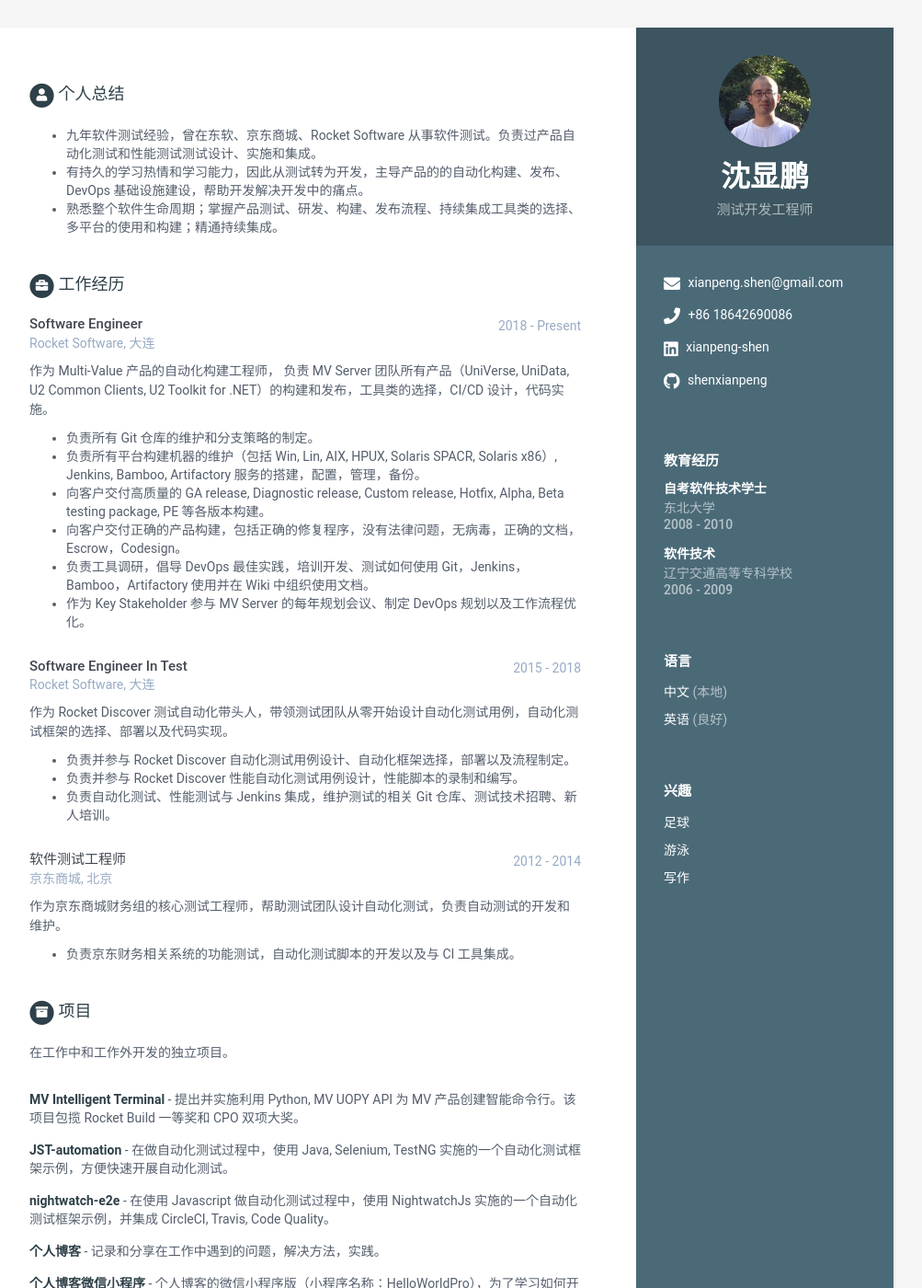
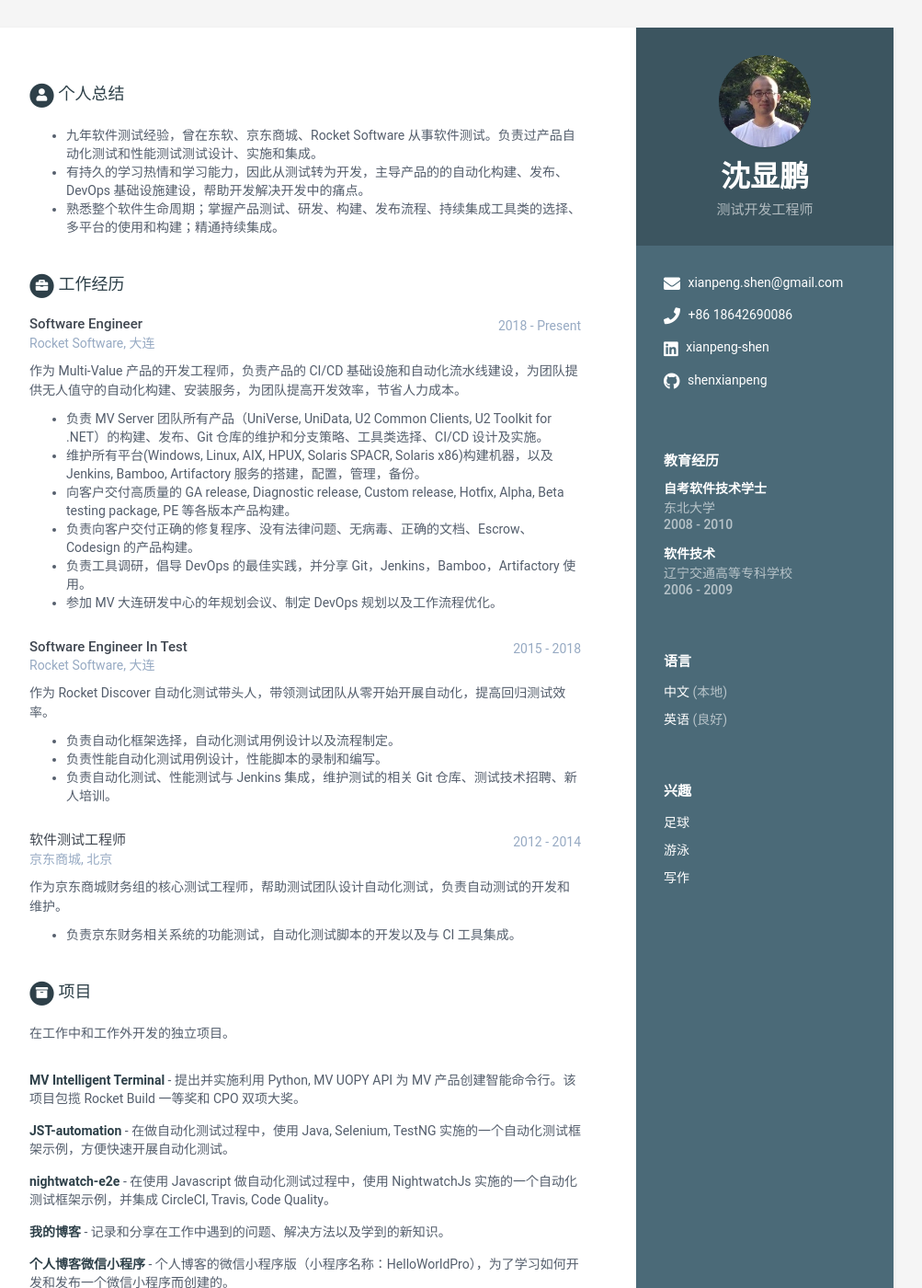
Before and after one commit to shenxianpeng/resume-cn, a Jekyll site: the page built from index.html, in a window 1280 px wide and 1400 px high. Shown: the whole window at 92% size, without its empty margins (168-1171 px from the left). Built offline with Jekyll 4.4.1, drawn with Linux system fonts in a browser that asks for light colours; some of the changed text lies outside the part shown.

Commit message:
update resume

```diff
--- a/_data/data.yml
+++ b/_data/data.yml
@@ -63,23 +63,23 @@ experiences:
       time: 2018 - Present
       company: Rocket Software, 大连
       details: |
-        作为 Multi-Value 产品的自动化构建工程师， 负责 MV Server 团队所有产品（UniVerse, UniData, U2 Common Clients, U2 Toolkit for .NET）的构建和发布，工具类的选择，CI/CD 设计，代码实施。
+        作为 Multi-Value 产品的开发工程师，负责产品的 CI/CD 基础设施和自动化流水线建设，为团队提供无人值守的自动化构建、安装服务，为团队提高开发效率，节省人力成本。
 
-          - 负责所有 Git 仓库的维护和分支策略的制定。
-          - 负责所有平台构建机器的维护（包括 Win, Lin, AIX, HPUX, Solaris SPACR, Solaris x86）, Jenkins, Bamboo, Artifactory 服务的搭建，配置，管理，备份。
-          - 向客户交付高质量的 GA release, Diagnostic release, Custom release, Hotfix, Alpha, Beta testing package, PE 等各版本构建。
-          - 向客户交付正确的产品构建，包括正确的修复程序，没有法律问题，无病毒，正确的文档，Escrow，Codesign。
-          - 负责工具调研，倡导 DevOps 最佳实践，培训开发、测试如何使用 Git，Jenkins，Bamboo，Artifactory 使用并在 Wiki 中组织使用文档。
-          - 作为 Key Stakeholder 参与 MV Server 的每年规划会议、制定 DevOps 规划以及工作流程优化。
+          - 负责 MV Server 团队所有产品（UniVerse, UniData, U2 Common Clients, U2 Toolkit for .NET）的构建、发布、Git 仓库的维护和分支策略、工具类选择、CI/CD 设计及实施。
+          - 维护所有平台(Windows, Linux, AIX, HPUX, Solaris SPACR, Solaris x86)构建机器，以及 Jenkins, Bamboo, Artifactory 服务的搭建，配置，管理，备份。
+          - 向客户交付高质量的 GA release, Diagnostic release, Custom release, Hotfix, Alpha, Beta testing package, PE 等各版本产品构建。
+          - 负责向客户交付正确的修复程序、没有法律问题、无病毒、正确的文档、Escrow、Codesign 的产品构建。
+          - 负责工具调研，倡导 DevOps 的最佳实践，并分享 Git，Jenkins，Bamboo，Artifactory 使用。
+          - 参加 MV 大连研发中心的年规划会议、制定 DevOps 规划以及工作流程优化。
 
     - role: Software Engineer In Test
       time: 2015 - 2018
       company: Rocket Software, 大连
       details: |
-        作为 Rocket Discover 测试自动化带头人，带领测试团队从零开始设计自动化测试用例，自动化测试框架的选择、部署以及代码实现。
+        作为 Rocket Discover 自动化测试带头人，带领测试团队从零开始开展自动化，提高回归测试效率。
 
-          - 负责并参与 Rocket Discover 自动化测试用例设计、自动化框架选择，部署以及流程制定。
-          - 负责并参与 Rocket Discover 性能自动化测试用例设计，性能脚本的录制和编写。
+          - 负责自动化框架选择，自动化测试用例设计以及流程制定。
+          - 负责性能自动化测试用例设计，性能脚本的录制和编写。
           - 负责自动化测试、性能测试与 Jenkins 集成，维护测试的相关 Git 仓库、测试技术招聘、新人培训。
 
     - role: 软件测试工程师
@@ -108,9 +108,9 @@ projects:
         link: "https://github.com/nightwatchjs-cn/nightwatch-e2e"
         tagline: "在使用 Javascript 做自动化测试过程中，使用 NightwatchJs 实施的一个自动化测试框架示例，并集成 CircleCI, Travis, Code Quality。"
 
-      - title: 个人博客
+      - title: 我的博客
         link: "https://shenxianpeng.github.io/"
-        tagline: "记录和分享在工作中遇到的问题，解决方法，实践。"
+        tagline: "记录和分享在工作中遇到的问题、解决方法以及学到的新知识。"
 
       - title: 个人博客微信小程序
         link: "#"
@@ -133,13 +133,16 @@ skills:
         level: 70%
 
       - name: Batch & Shell
+        level: 85%
+
+      - name: Python
         level: 80%
 
-      - name: Java & Python
-        level: 70%
+      - name: Golang
+        level: 60%
 
-      - name: Javascript & C
-        level: 60%
+      - name: C & Javascript & Java
+        level: 50%
 
       - name: Database
         level: 60%
```
